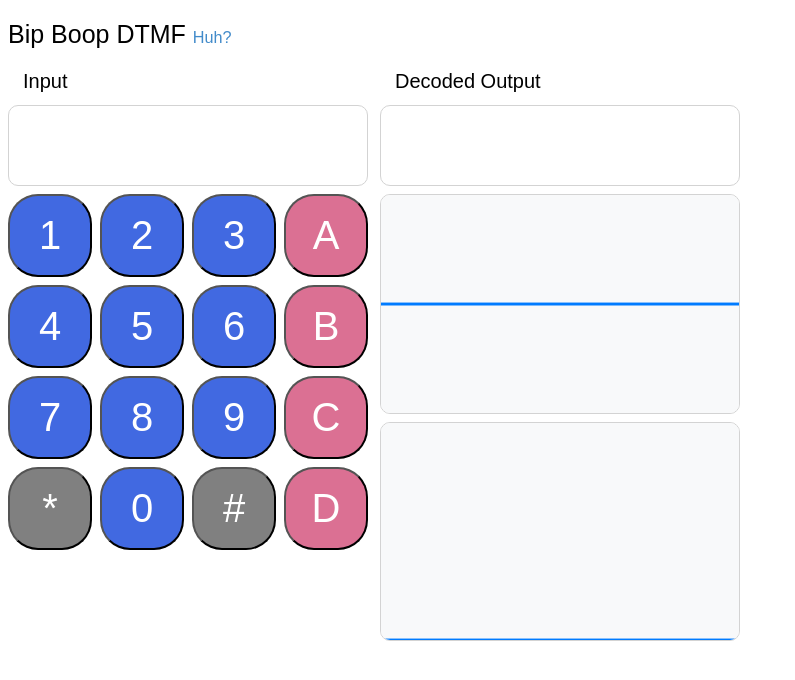
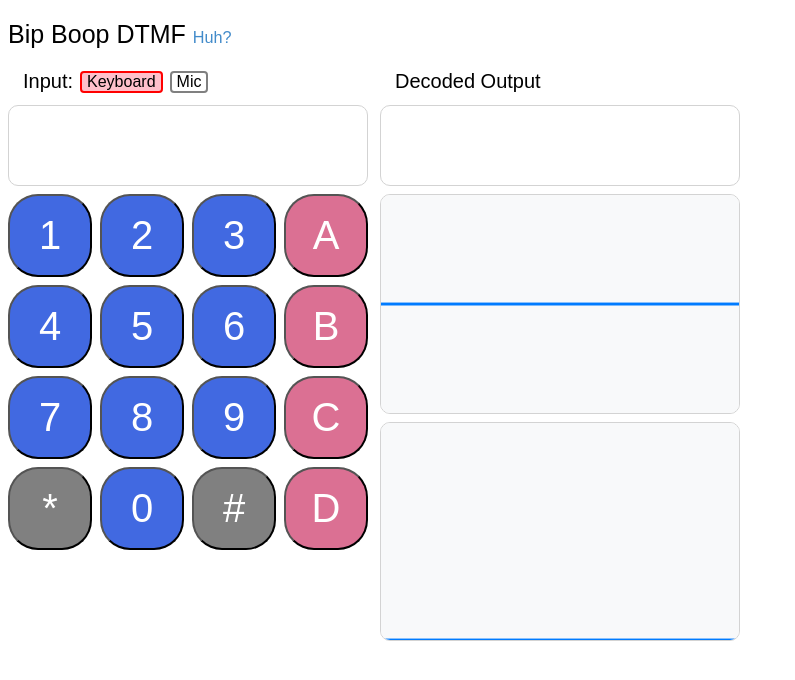
Before and after one commit to Cgg/dtmf-lol, a website: page index.html in a window 1280 px wide. Shown: the whole page, without its empty margins (0-795 px from the left). Drawn offline with Linux system fonts and the light colour scheme.

Commit message:
add a switch for keyboard/mic input

```diff
--- a/index.css
+++ b/index.css
@@ -51,6 +51,8 @@ li ~ li {
 }
 
 .gridLabel {
+  display: flex;
+  column-gap: 7px;
   font: 20px sans-serif;
   margin-left: 15px;
 }
@@ -127,3 +129,29 @@ li ~ li {
   visibility: hidden;
   opacity: 0;
 }
+
+.radioContainer {
+  display: flex;
+  align-items: center;
+  column-gap: 7px;
+}
+
+.radioContainer label {
+  font-size: initial;
+  padding-left: 5px;
+  padding-right: 5px;
+  border: 2px solid gray;
+  border-radius: 4px;
+  transition: border-color 0.2s, background 0.2s;
+}
+
+.radioContainer input:checked + label {
+  border-color: red;
+  background: pink;
+}
+
+.radioContainer input {
+  position: fixed;
+  width: 0;
+  opacity: 0;
+}
--- a/index.html
+++ b/index.html
@@ -56,7 +56,15 @@
           </li>
         </ul>
       </div>
-      <span class="gridLabel">Input</span>
+      <div class="gridLabel">
+        <span>Input:</span>
+        <div class="radioContainer">
+          <input type="radio" id="keyboardInput" name="inputInput" checked />
+          <label for="keyboardInput">Keyboard</label>
+          <input type="radio" id="micInput" name="inputInput" />
+          <label for="micInput">Mic</label>
+        </div>
+      </div>
       <span class="gridLabel">Decoded Output</span>
       <div id="keypad" class="subGrid">
         <input id="padEntry" type="text" class="numberDisplay" />
```
